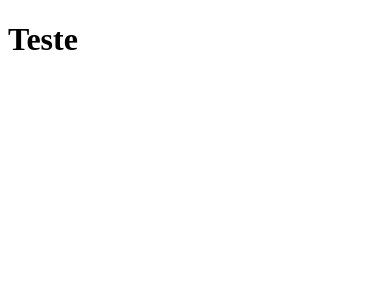
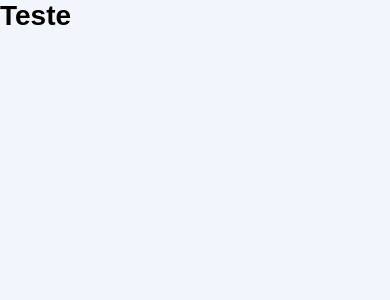
Before and after one commit to Robson-GDS/board-nextJS, a Next.js app: page / in a window 390 px wide. Shown: the top 300 px of the page. Built offline with nearby package versions, Linux system fonts and the light colour scheme.

Commit message:
add estilo global

```diff
--- a/src/pages/_app.tsx
+++ b/src/pages/_app.tsx
@@ -1,4 +1,6 @@
 import { AppProps } from 'next/app';
+
+import '../styles/global.scss';
 
 function MyApp({ Component, pageProps }: AppProps) {
   return <Component {...pageProps} />
--- /dev/null
+++ b/src/styles/global.scss
@@ -0,0 +1,34 @@
+* {
+  margin: 0;
+  padding: 0;
+  box-sizing: border-box;
+}
+
+@media (max-width: 1080px) {
+  html {
+    font-size: 93.75%;
+  }
+}
+
+@media (max-width: 720px) {
+  html {
+    font-size: 87.5%;
+  }
+}
+
+body {
+  background: #f2f6fc;
+}
+
+body, input, textarea, select, button {
+  font: 400 1rem sans-serif;
+}
+
+button {
+  cursor: pointer;
+}
+
+a {
+  text-decoration: none;
+  color: inherit;
+}
```
